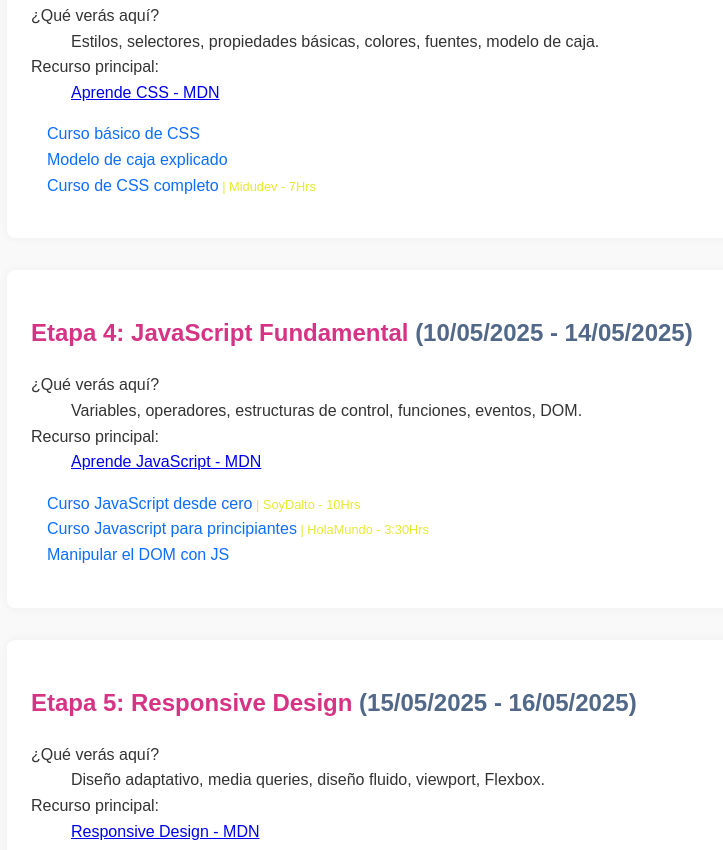
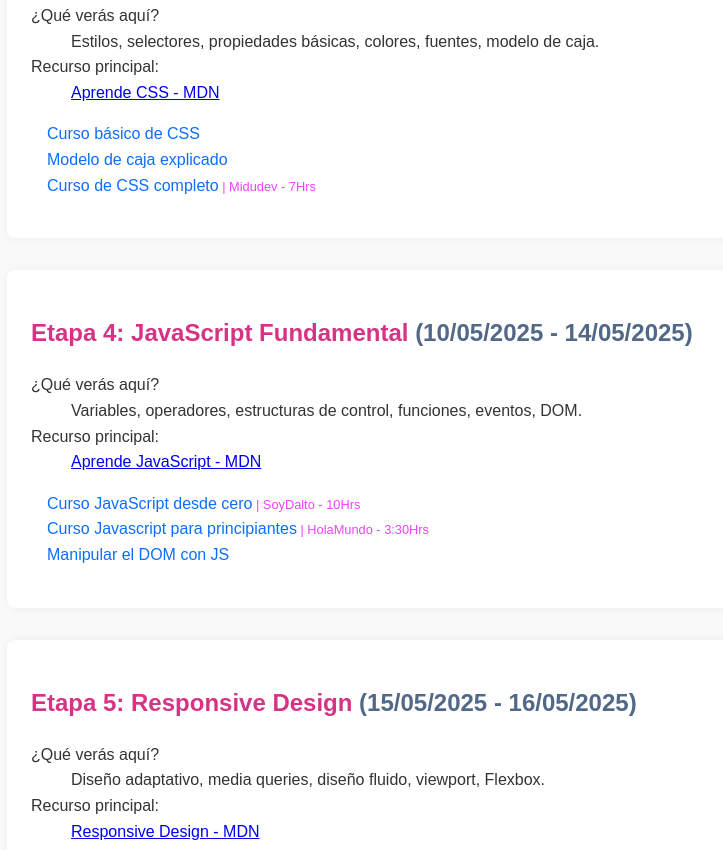
Before and after one commit to 4lvis-JD/roadmap.github.io, a plain HTML site: page index.html in a window 1280 px wide. Shown: the part 1450-2300 px from the top of the page, without its empty margins (33-756 px from the left). Drawn offline with Linux system fonts and the light colour scheme.

Commit message:
update styles

```diff
--- a/index.html
+++ b/index.html
@@ -42,6 +42,12 @@
     .add-inf {
       color: #e6e92e;
       font-size: 0.8rem;
+      color-adjust: exact;
+    }
+    @media (prefers-color-scheme: light) {
+      .add-inf {
+        color:#ea00ffbe
+      }
     }
     ul {
       padding-left: 1.2rem;
```
